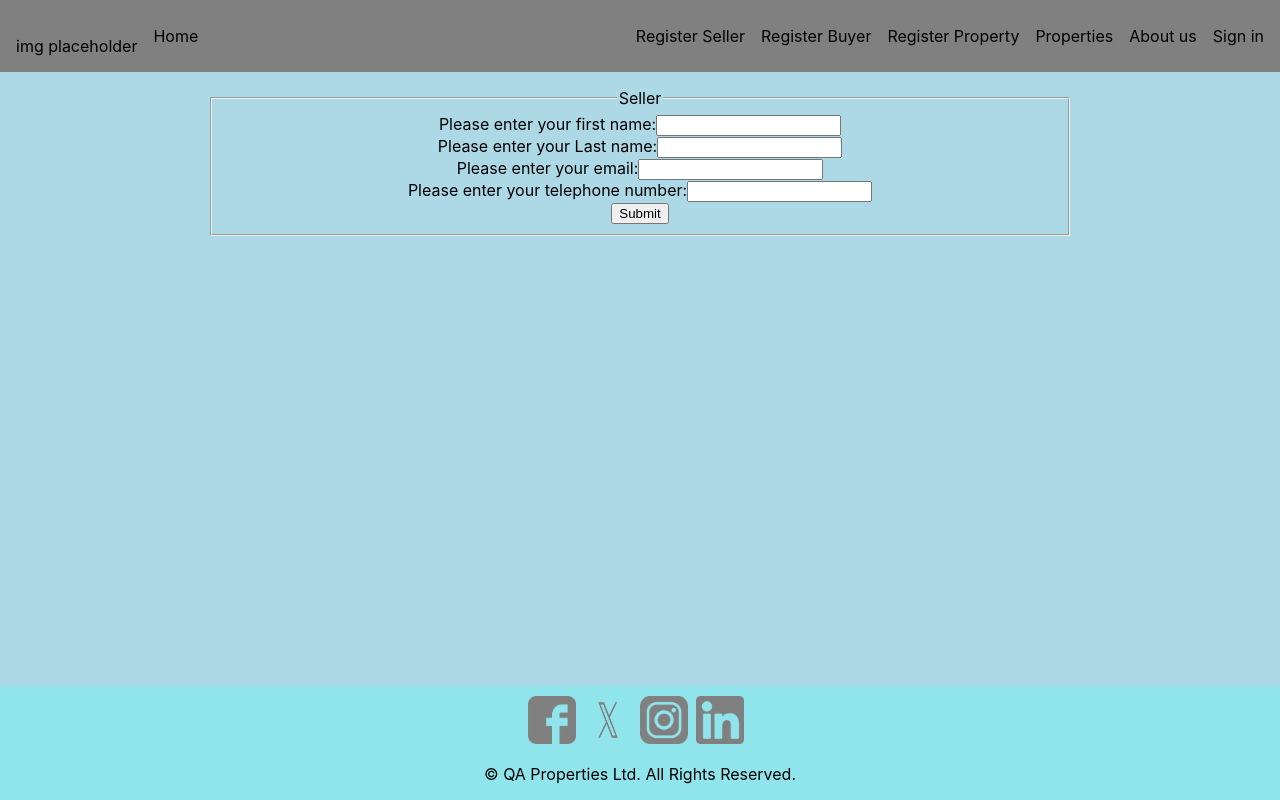
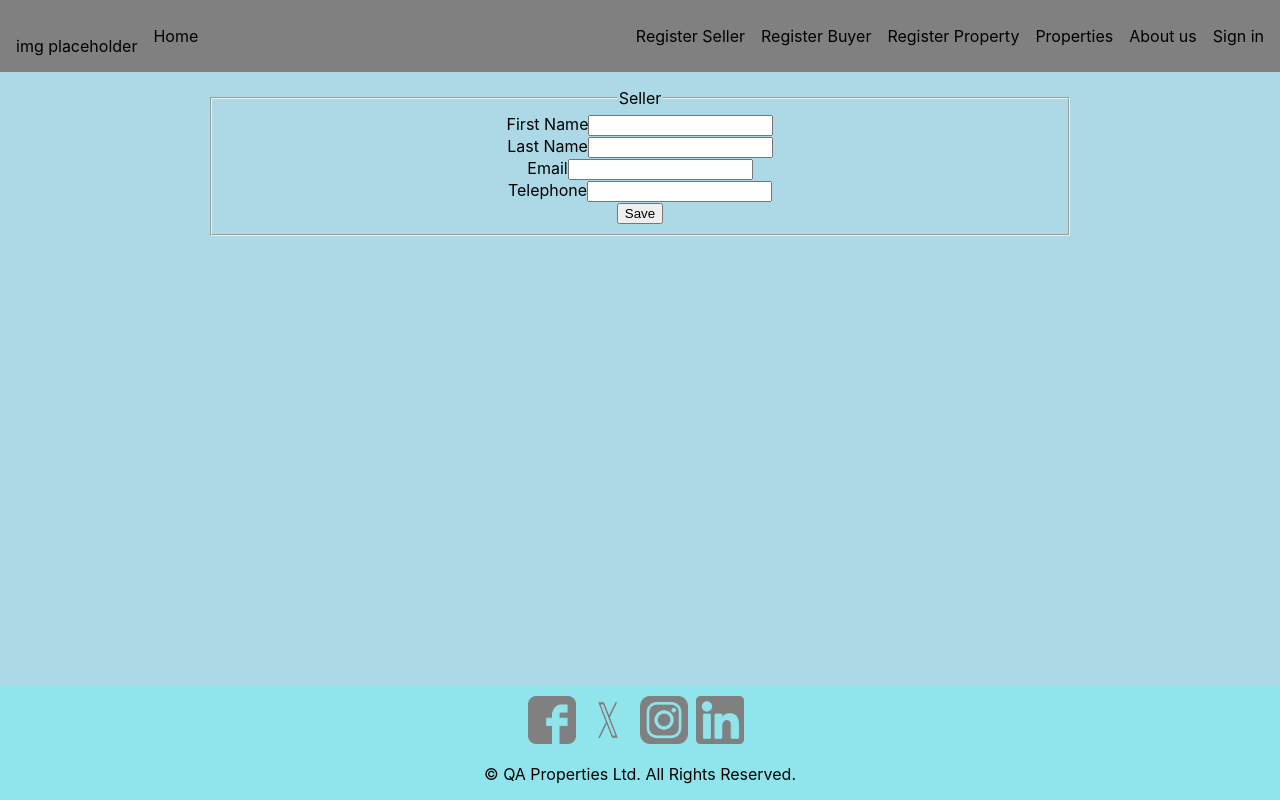
Before and after one commit to starwarsjedi321/GroupProject, a React (Create React App) app in the folder groupproject/: page /register-seller in a window 1280 px wide. Built offline with nearby package versions, Linux system fonts and the light colour scheme.

Commit message:
finalisation for syle/format with buyerform

```diff
--- a/groupproject/src/components/SellerForm.js
+++ b/groupproject/src/components/SellerForm.js
@@ -76,7 +76,7 @@ return(
     <form id = "form1" onSubmit={(event) => {handleSubmit(event)}}>
         <fieldset>
             <legend> Seller</legend>
-            <label for="firstName"> Please enter your first name:
+            <label for="firstName">First Name
                 <input
                     type = "text"
                     name = "firstName"
@@ -85,7 +85,7 @@ return(
                     required="required"
                 />
             </label><br/>
-            <label for ="lastName"> Please enter your Last name:
+            <label for ="lastName">Last Name
                 <input
                  type = "text"
                  name = "lastName"
@@ -94,7 +94,7 @@ return(
                 required="required"
                 />
             </label><br/>
-            <label for = "email">Please enter your email:
+            <label for = "email">Email
                 <input
                 type = "email"
                 name = "email"
@@ -103,7 +103,7 @@ return(
                 required="required"
                 />
             </label><br/>
-            <label for = "telephone"> Please enter your telephone number:
+            <label for = "telephone">Telephone
                 <input
                 type = "text"
                 name = "telephone"
@@ -112,7 +112,7 @@ return(
                 required="required"
                 />
             </label><br/>
-            <button form = "form1"> Submit  </button>
+            <button form = "form1"> Save  </button>
         </fieldset>
     </form>
 )
```
